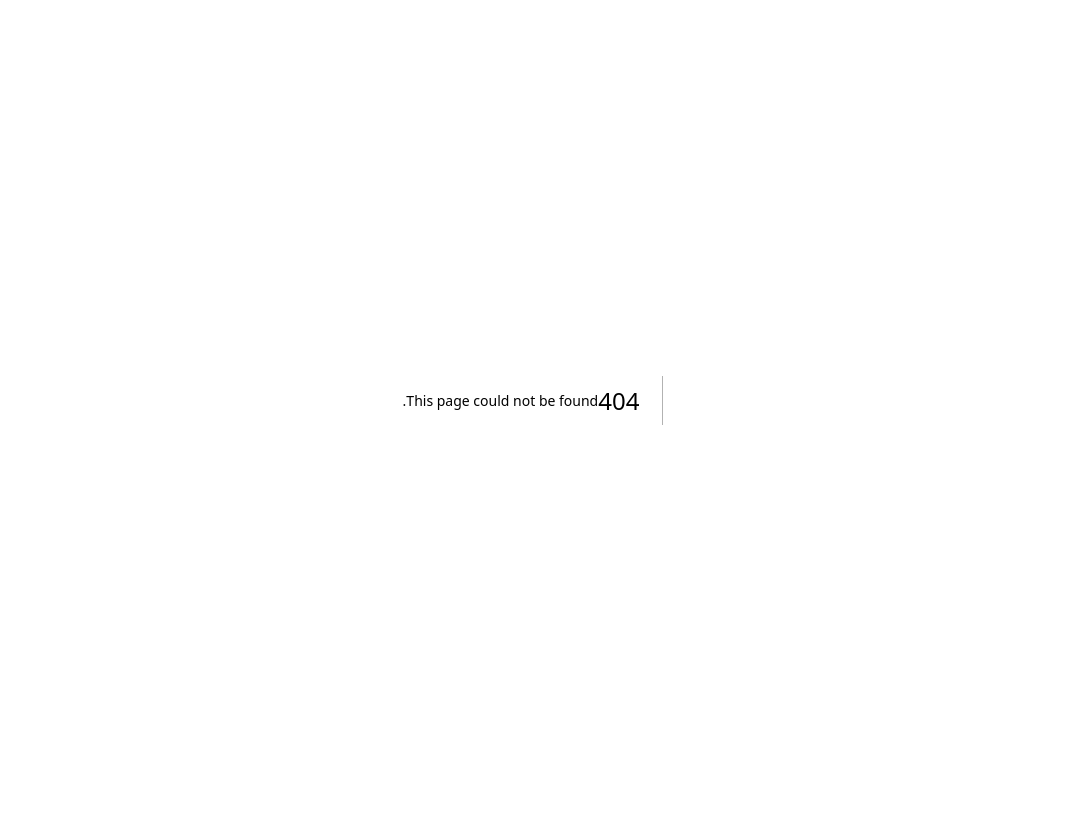
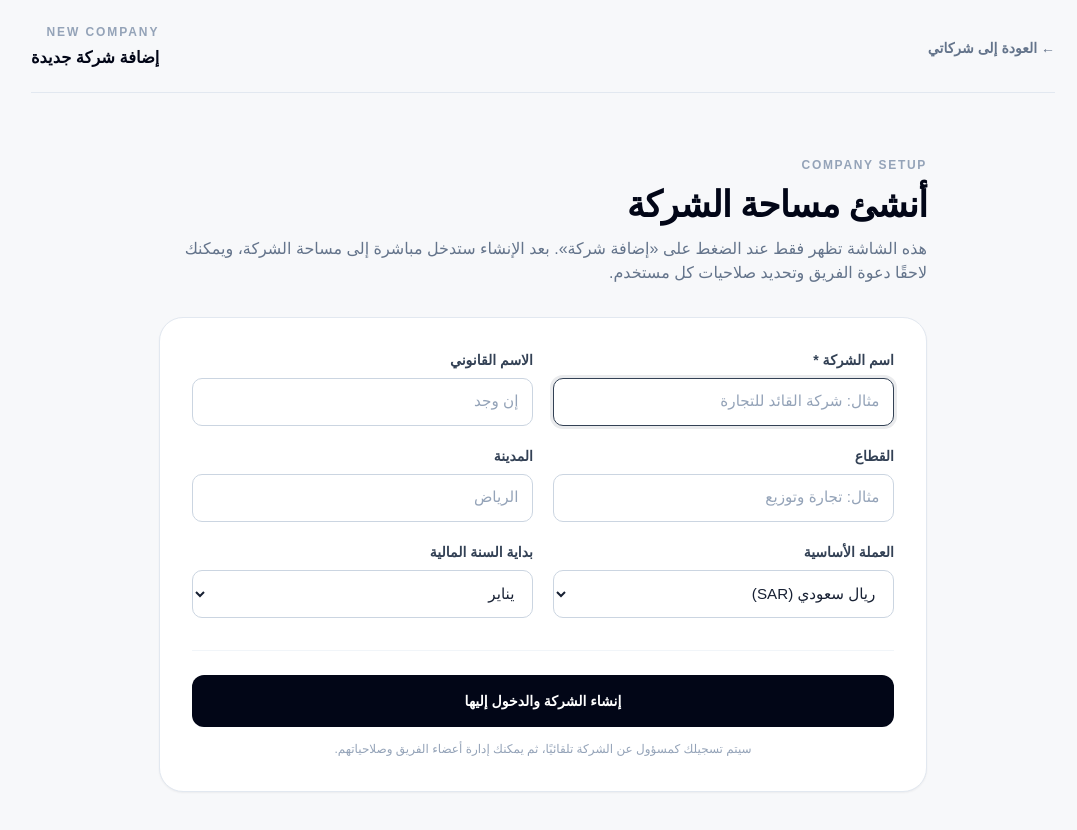
Before and after one commit to khaledhamada1996/FPA-saas-platform, a Next.js app: page /start/new in a window 1280 px wide. Before the commit this address had no page. Shown: the top 830 px of the page, without its empty margins (97-1174 px from the left). Before the commit the page ends 800 px from the top, so only its background shows below. Built offline with nearby package versions, Linux system fonts and the light colour scheme; no server answers.

Commit message:
Add explicit new company setup screen

```diff
--- /dev/null
+++ b/src/app/start/new/page.tsx
@@ -0,0 +1,100 @@
+"use client";
+
+import { useState } from "react";
+import { useRouter } from "next/navigation";
+import { getSupabaseBrowserClient } from "@/lib/supabase/client";
+
+const months = ["يناير", "فبراير", "مارس", "أبريل", "مايو", "يونيو", "يوليو", "أغسطس", "سبتمبر", "أكتوبر", "نوفمبر", "ديسمبر"];
+
+export default function NewCompanyPage() {
+  const router = useRouter();
+  const [name, setName] = useState("");
+  const [legalName, setLegalName] = useState("");
+  const [industry, setIndustry] = useState("");
+  const [city, setCity] = useState("");
+  const [currency, setCurrency] = useState("SAR");
+  const [fiscalMonth, setFiscalMonth] = useState("1");
+  const [saving, setSaving] = useState(false);
+  const [error, setError] = useState("");
+
+  async function createCompany() {
+    if (!name.trim()) {
+      setError("اكتب اسم الشركة أولًا.");
+      return;
+    }
+    setSaving(true);
+    setError("");
+    try {
+      const supabase = getSupabaseBrowserClient();
+      const { data: userData } = await supabase.auth.getUser();
+      if (!userData.user) {
+        router.replace("/login?next=/start");
+        return;
+      }
+
+      const { data, error: rpcError } = await supabase.rpc("create_workspace", {
+        p_name: name.trim(),
+        p_base_currency: currency,
+        p_fiscal_year_start_month: Number(fiscalMonth),
+        p_company_profile: {
+          legal_name: legalName.trim(),
+          industry: industry.trim(),
+          city: city.trim(),
+          country: "السعودية",
+        },
+      });
+      if (rpcError) throw rpcError;
+      if (!data) throw new Error("تعذر إنشاء الشركة.");
+
+      window.sessionStorage.setItem("activeOrganizationId", String(data));
+      router.replace("/workspace");
+    } catch (caught) {
+      setError(caught instanceof Error ? caught.message : "تعذر إنشاء الشركة.");
+    } finally {
+      setSaving(false);
+    }
+  }
+
+  return (
+    <main className="min-h-screen bg-[#f7f8fa] px-4 py-6 text-[#172033] sm:px-6 lg:px-10" dir="rtl">
+      <div className="mx-auto w-full max-w-5xl">
+        <header className="flex items-center justify-between border-b border-slate-200 pb-5">
+          <button type="button" onClick={() => router.push("/start")} className="text-sm font-semibold text-slate-500 hover:text-slate-950">← العودة إلى شركاتي</button>
+          <div className="text-right"><p className="text-xs font-bold tracking-[0.16em] text-slate-400">NEW COMPANY</p><p className="mt-1 font-bold text-slate-950">إضافة شركة جديدة</p></div>
+        </header>
+
+        <section className="mx-auto max-w-3xl py-8 sm:py-12 lg:py-16">
+          <div className="mb-8">
+            <p className="text-xs font-bold tracking-[0.14em] text-slate-400">COMPANY SETUP</p>
+            <h1 className="mt-3 text-3xl font-bold tracking-tight text-slate-950 sm:text-4xl">أنشئ مساحة الشركة</h1>
+            <p className="mt-3 text-sm leading-7 text-slate-500 sm:text-base">هذه الشاشة تظهر فقط عند الضغط على «إضافة شركة». بعد الإنشاء ستدخل مباشرة إلى مساحة الشركة، ويمكنك لاحقًا دعوة الفريق وتحديد صلاحيات كل مستخدم.</p>
+          </div>
+
+          <section className="rounded-3xl border border-slate-200 bg-white p-5 shadow-sm sm:p-8">
+            <div className="grid gap-5 sm:grid-cols-2">
+              <Field label="اسم الشركة *"><input className="input" value={name} onChange={(e) => setName(e.target.value)} placeholder="مثال: شركة القائد للتجارة" autoFocus /></Field>
+              <Field label="الاسم القانوني"><input className="input" value={legalName} onChange={(e) => setLegalName(e.target.value)} placeholder="إن وجد" /></Field>
+              <Field label="القطاع"><input className="input" value={industry} onChange={(e) => setIndustry(e.target.value)} placeholder="مثال: تجارة وتوزيع" /></Field>
+              <Field label="المدينة"><input className="input" value={city} onChange={(e) => setCity(e.target.value)} placeholder="الرياض" /></Field>
+              <Field label="العملة الأساسية"><select className="input" value={currency} onChange={(e) => setCurrency(e.target.value)}><option value="SAR">ريال سعودي (SAR)</option><option value="AED">درهم إماراتي (AED)</option><option value="USD">دولار أمريكي (USD)</option><option value="EGP">جنيه مصري (EGP)</option></select></Field>
+              <Field label="بداية السنة المالية"><select className="input" value={fiscalMonth} onChange={(e) => setFiscalMonth(e.target.value)}>{months.map((month, index) => <option key={month} value={index + 1}>{month}</option>)}</select></Field>
+            </div>
+
+            {error && <div className="mt-6 rounded-xl border border-red-200 bg-red-50 px-4 py-3 text-sm leading-6 text-red-700" role="alert">{error}</div>}
+
+            <div className="mt-8 border-t border-slate-100 pt-6">
+              <button type="button" disabled={saving} onClick={() => void createCompany()} className="w-full rounded-xl bg-slate-950 px-6 py-4 text-sm font-bold text-white transition hover:bg-slate-800 disabled:cursor-not-allowed disabled:opacity-60">
+                {saving ? "جارٍ إنشاء الشركة…" : "إنشاء الشركة والدخول إليها"}
+              </button>
+              <p className="mt-3 text-center text-xs leading-5 text-slate-400">سيتم تسجيلك كمسؤول عن الشركة تلقائيًا، ثم يمكنك إدارة أعضاء الفريق وصلاحياتهم.</p>
+            </div>
+          </section>
+        </section>
+      </div>
+    </main>
+  );
+}
+
+function Field({ label, children }: { label: string; children: React.ReactNode }) {
+  return <label className="block"><span className="mb-2 block text-sm font-semibold text-slate-700">{label}</span>{children}</label>;
+}
```
